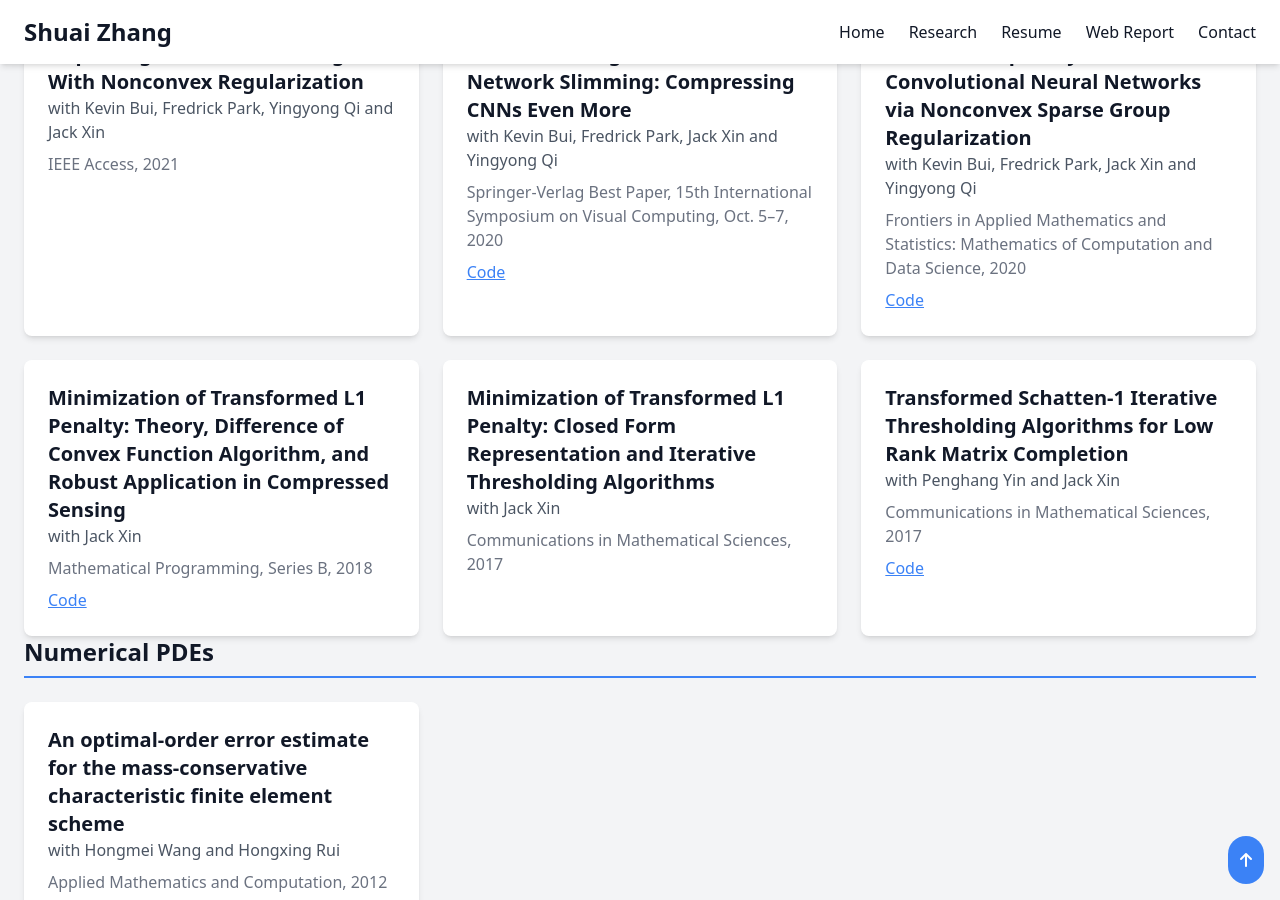
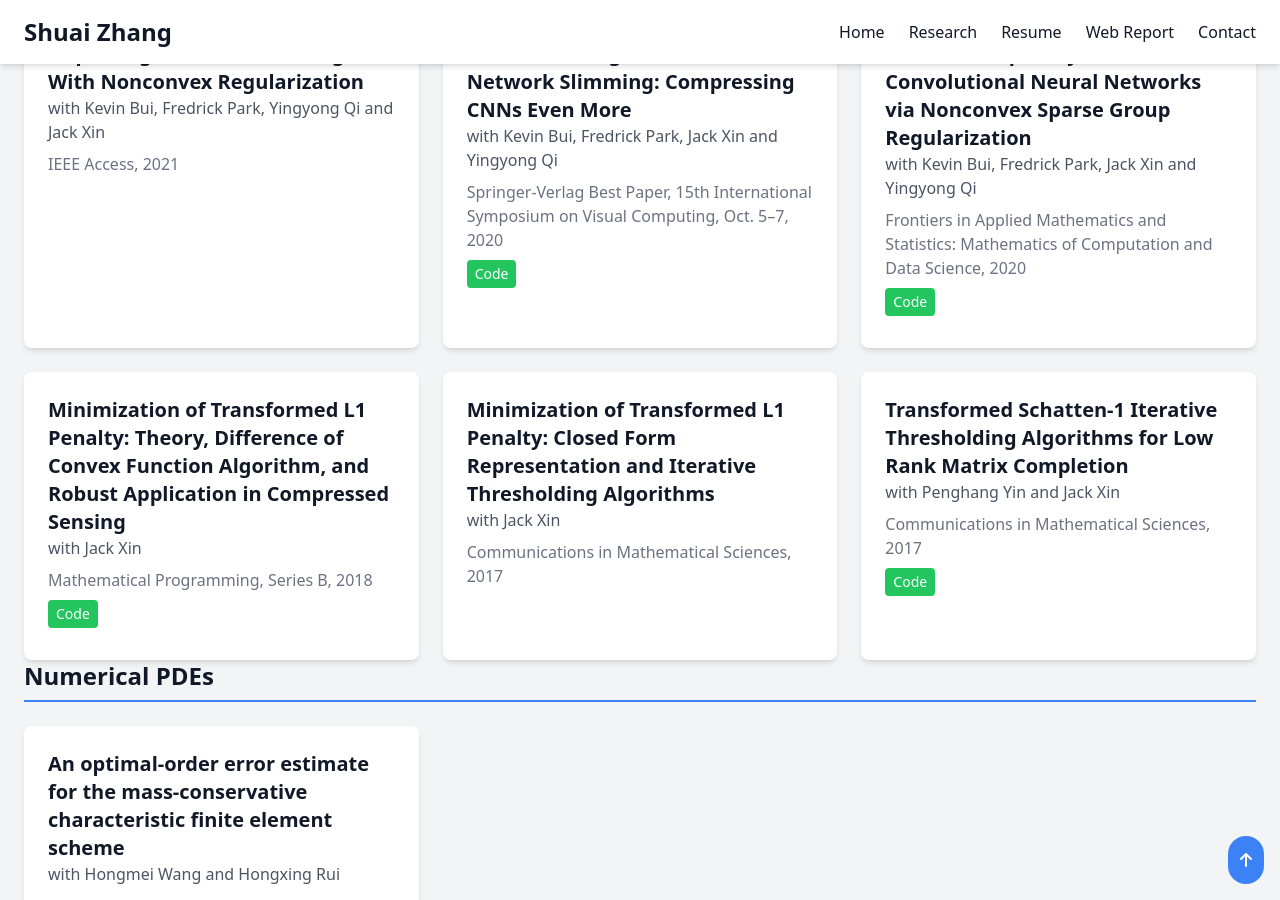
Before and after one commit to zsivine/zsivine.github.io, a Jekyll site: the page built from research.html, in a window 1280 px wide and 900 px high, scrolled down 2718 px. Built offline with Jekyll 4.4.1, drawn with Linux system fonts in a browser that asks for light colours; nearby versions of some CDN libraries.

Commit message:
update research

```diff
--- a/research.html
+++ b/research.html
@@ -34,7 +34,8 @@ permalink: /research/
                     with Penghang Yin, Yingyong Qi, Jack Xin</p>
                 <p class="text-gray-500 dark:text-gray-400 mb-2">
                     Journal of Computational Mathematics, 2018</p>
-                <a href="https://www.global-sci.org/jcm/" class="inline-block px-2 py-1 bg-green-500 text-white text-sm rounded mb-2">
+                <a href="https://www.global-sci.org/jcm/"
+                class="inline-block px-2 py-1 bg-green-500 text-white text-sm rounded mb-2">
                     Featured Article</a>
             </article>
 
@@ -45,7 +46,8 @@ permalink: /research/
                     with Penghang Yin, Jiancheng Lyu, Stanley Osher, Yingyong Qi, Jack Xin</p>
                 <p class="text-gray-500 dark:text-gray-400 mb-2">
                     SIAM Journal on Imaging Sciences, 2018</p>
-                <a href="https://github.com/penhunt/binaryrelax" class="inline-block px-2 py-1 bg-green-500 text-white text-sm rounded mb-2">
+                <a href="https://github.com/penhunt/binaryrelax"
+                class="inline-block px-2 py-1 bg-green-500 text-white text-sm rounded mb-2">
                     Codes</a>
             </article>
 
@@ -56,7 +58,8 @@ permalink: /research/
                     with Penghang Yin, Jiancheng Lyu, Stanley Osher, Yingyong Qi, Jack Xin</p>
                 <p class="text-gray-500 dark:text-gray-400 mb-2">
                     Research in the Mathematical Sciences, Springer, 2018</p>
-                <a href="https://github.com/zsivine/full-quantization-DNN" class="inline-block px-2 py-1 bg-green-500 text-white text-sm rounded mb-2">
+                <a href="https://github.com/zsivine/full-quantization-DNN"
+                class="inline-block px-2 py-1 bg-green-500 text-white text-sm rounded mb-2">
                     Codes</a>
             </article>
 
@@ -67,9 +70,11 @@ permalink: /research/
                     with Xin Li, Bolan Jiang, Yingyong Qi, Mooi Choo Chuah and Ning Bi</p>
                 <p class="text-gray-500 dark:text-gray-400 mb-2">
                     IEEE Winter Conference on Applications of Computer Vision (WACV), 2019</p>
-                <a href="https://xincoder.github.io/publication/2019wacv_dac/2019wacv_dac_appendix.pdf" class="inline-block px-2 py-1 bg-green-500 text-white text-sm rounded mb-2">
+                <a href="https://xincoder.github.io/publication/2019wacv_dac/2019wacv_dac_appendix.pdf"
+                class="inline-block px-2 py-1 bg-green-500 text-white text-sm rounded mb-2">
                     Appendix</a>
-                <a href="https://xincoder.github.io/publication/2019wacv_dac/2019wacv_dac_poster.pdf" class="inline-block px-2 py-1 bg-green-500 text-white text-sm rounded mb-2">
+                <a href="https://xincoder.github.io/publication/2019wacv_dac/2019wacv_dac_poster.pdf"
+                class="inline-block px-2 py-1 bg-green-500 text-white text-sm rounded mb-2">
                     Poster</a>
             </article>
 
@@ -98,7 +103,8 @@ permalink: /research/
                     with Yuhui Xu, Yuxi Li, Wei Wen, Botao Wang, Yingyong Qi, Yiran Chen, Weiyao Lin and Hongkai Xiong</p>
                 <p class="text-gray-500 dark:text-gray-400 mb-2">
                     NeurIPS 2019 Workshop on Energy Efficient Machine Learning and Cognitive Computing (EMC2), 2019</p>
-                <a href="https://github.com/yuhuixu1993/Trained-Rank-Pruning" class="inline-block px-2 py-1 bg-green-500 text-white text-sm rounded mb-2">
+                <a href="https://github.com/yuhuixu1993/Trained-Rank-Pruning"
+                class="inline-block px-2 py-1 bg-green-500 text-white text-sm rounded mb-2">
                     Code</a>
             </article>
 
@@ -136,7 +142,8 @@ permalink: /research/
                     with Jiancheng Lyu, Yingyong Qi and Jack Xin</p>
                 <p class="text-gray-500 dark:text-gray-400 mb-2">
                     26th SIGKDD Conference on Knowledge Discovery and Data Mining (KDD), 2020</p>
-                <a href="https://www.paperdigest.org/2021/05/most-influential-kdd-papers-2021-05/" class="inline-block px-2 py-1 bg-green-500 text-white text-sm rounded mb-2">
+                <a href="https://www.paperdigest.org/2021/05/most-influential-kdd-papers-2021-05/"
+                class="inline-block px-2 py-1 bg-green-500 text-white text-sm rounded mb-2">
                     one of the Most Influential KDD Papers</a>
             </article>
 
@@ -223,7 +230,8 @@ permalink: /research/
                 <a href="https://ojs.aaai.org/index.php/AAAI/article/view/28555" class="text-xl font-semibold mb-2">
                     MobileInst: Video Instance Segmentation on the Mobile</a>
                 <p class="text-gray-600 dark:text-gray-300 mb-2">
-                    with Renhong Zhang, Tianheng Cheng, Shusheng Yang, Haoyi Jiang, Jiancheng Lyu, Xin Li, Xiaowen Ying, Dashan Gao, Wenyu Liu and Xinggang Wang</p>
+                    with Renhong Zhang, Tianheng Cheng, Shusheng Yang, Haoyi Jiang, Jiancheng Lyu, Xin Li,
+                    Xiaowen Ying, Dashan Gao, Wenyu Liu and Xinggang Wang</p>
                 <p class="text-gray-500 dark:text-gray-400 mb-2">
                     Proceedings of the AAAI Conference on Artificial Intelligence (AAAI), 2024</p>
             </article>
@@ -252,7 +260,9 @@ permalink: /research/
                     with Kevin Bui, Fredrick Park, Jack Xin and Yingyong Qi</p>
                 <p class="text-gray-500 dark:text-gray-400 mb-2">
                     Springer-Verlag Best Paper, 15th International Symposium on Visual Computing, Oct. 5–7, 2020</p>
-                <a href="https://github.com/kbui1993/NonconvexNetworkSlimming" class="text-blue-500 underline">Code</a>
+                <a href="https://github.com/kbui1993/NonconvexNetworkSlimming"
+                class="inline-block px-2 py-1 bg-green-500 text-white text-sm rounded mb-2">
+                    Code</a>
             </article>
 
             <article class="bg-white dark:bg-gray-700 p-6 rounded-lg shadow-md hover:shadow-lg transition-shadow">
@@ -262,7 +272,9 @@ permalink: /research/
                     with Kevin Bui, Fredrick Park, Jack Xin and Yingyong Qi</p>
                 <p class="text-gray-500 dark:text-gray-400 mb-2">
                     Frontiers in Applied Mathematics and Statistics: Mathematics of Computation and Data Science, 2020</p>
-                <a href="https://github.com/kbui1993/Official_Nonconvex_SGL" class="text-blue-500 underline">Code</a>
+                <a href="https://github.com/kbui1993/Official_Nonconvex_SGL"
+                class="inline-block px-2 py-1 bg-green-500 text-white text-sm rounded mb-2">
+                    Code</a>
             </article>
 
             <article class="bg-white dark:bg-gray-700 p-6 rounded-lg shadow-md hover:shadow-lg transition-shadow">
@@ -272,7 +284,9 @@ permalink: /research/
                     with Jack Xin</p>
                 <p class="text-gray-500 dark:text-gray-400 mb-2">
                     Mathematical Programming, Series B, 2018</p>
-                <a href="https://github.com/zsivine/DCATL1" class="text-blue-500 underline">Code</a>
+                <a href="https://github.com/zsivine/DCATL1"
+                class="inline-block px-2 py-1 bg-green-500 text-white text-sm rounded mb-2">
+                    Code</a>
             </article>
 
             <article class="bg-white dark:bg-gray-700 p-6 rounded-lg shadow-md hover:shadow-lg transition-shadow">
@@ -291,7 +305,9 @@ permalink: /research/
                     with Penghang Yin and Jack Xin</p>
                 <p class="text-gray-500 dark:text-gray-400 mb-2">
                     Communications in Mathematical Sciences, 2017</p>
-                <a href="https://github.com/zsivine/TS1-algorithms" class="text-blue-500 underline">Code</a>
+                <a href="https://github.com/zsivine/TS1-algorithms"
+                class="inline-block px-2 py-1 bg-green-500 text-white text-sm rounded mb-2">
+                    Code</a>
             </article>
 
         </div>
```
